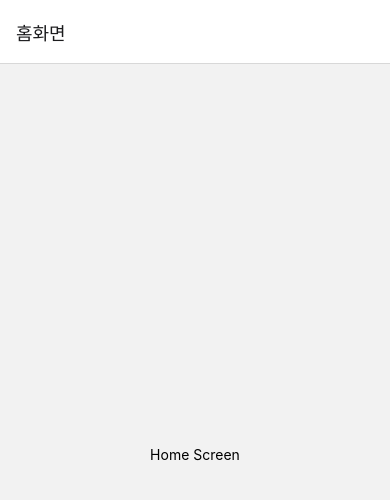
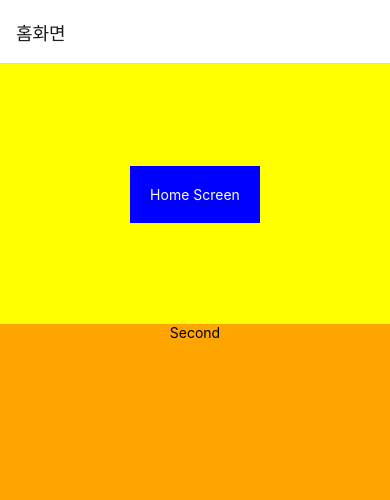
Before and after one commit to jkim8/FoodDeliveryApp, a React Native app: screen / in a window 390 px wide. Shown: the top 500 px of the page. Built offline with nearby package versions, Linux system fonts and the light colour scheme.

Commit message:
Flex와 요소 배치

```diff
--- a/App.tsx
+++ b/App.tsx
@@ -4,7 +4,7 @@ import {
   createNativeStackNavigator,
   NativeStackScreenProps,
 } from '@react-navigation/native-stack';
-import {Text, TouchableHighlight, View} from 'react-native';
+import {Pressable, Text, TouchableHighlight, View} from 'react-native';
 import {useCallback} from 'react';
 
 type RootStackParamList = {
@@ -20,11 +20,24 @@ function HomeScreen({navigation}: HomeScreenProps) {
   }, [navigation]);
 
   return (
-    <View style={{flex: 1, alignItems: 'center', justifyContent: 'center'}}>
-      <TouchableHighlight onPress={onClick}>
-        <Text>Home Screen</Text>
-      </TouchableHighlight>
-    </View>
+    <>
+      <View
+        style={{
+          flex: 1,
+          backgroundColor: 'yellow',
+          alignItems: 'center',
+          justifyContent: 'center',
+        }}>
+        <Pressable
+          onPress={onClick}
+          style={{padding: 20, backgroundColor: 'blue'}}>
+          <Text style={{color: 'white'}}>Home Screen</Text>
+        </Pressable>
+      </View>
+      <View style={{flex: 2, backgroundColor: 'orange', alignItems: 'center'}}>
+        <Text>Second</Text>
+      </View>
+    </>
   );
 }
 
@@ -34,7 +47,13 @@ function DetailsScreen({navigation}: DetailsScreenProps) {
   }, [navigation]);
 
   return (
-    <View style={{flex: 1, alignItems: 'center', justifyContent: 'center'}}>
+    <View
+      style={{
+        backgroundColor: 'yellow',
+        flex: 1,
+        alignItems: 'center',
+        justifyContent: 'center',
+      }}>
       <TouchableHighlight onPress={onClick}>
         <Text>Details Screen</Text>
       </TouchableHighlight>
```
